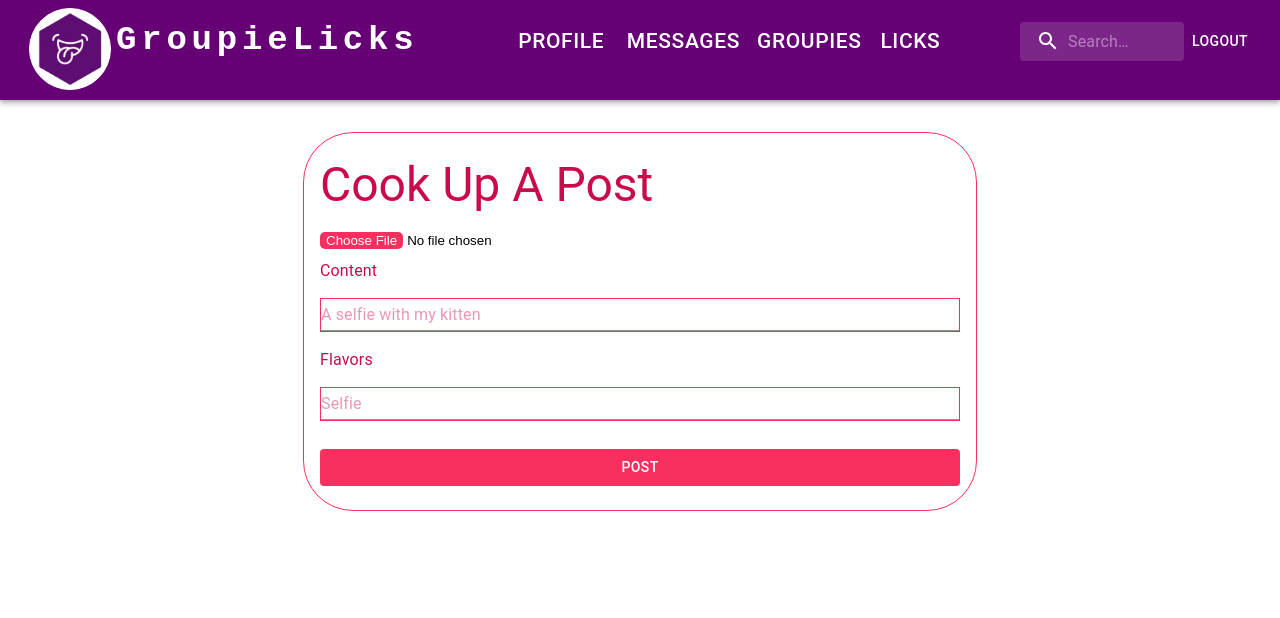
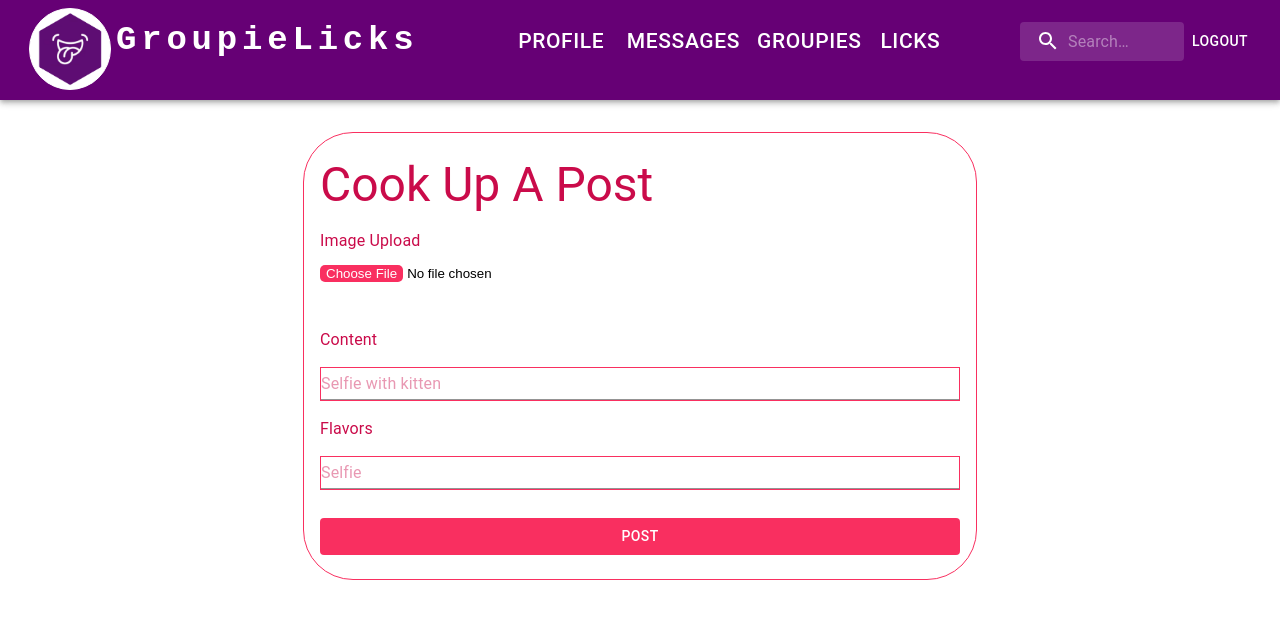
Before and after one commit to BoydBLever/Glick, a React (Create React App) app in the folder client/: page /1/newpost in a window 1280 px wide. Shown: the top 618 px of the page. Built offline with nearby package versions, Linux system fonts and the light colour scheme.

Commit message:
02.01.23 11:15AM

```diff
--- a/client/src/components/NewPost.js
+++ b/client/src/components/NewPost.js
@@ -5,7 +5,7 @@ import FormLabel from '@mui/material/FormLabel';
 import Typography from '@mui/material/Typography';
 import Button from '@mui/material/Button';
 import { Input } from '@mui/material';
-import { useState } from 'react';
+import { useState, useEffect } from 'react';
 import axios from 'axios';
 import { Navigate, useNavigate } from 'react-router-dom';
 import FileBase64 from 'react-file-base64';
@@ -30,6 +30,31 @@ const buttonSX = {
 }
 
 const NewPost = (props) => {
+
+        const [selectedFile, setSelectedFile] = useState()
+        const [preview, setPreview] = useState()
+
+        // create a preview as a side effect, whenever selected file is changed
+        useEffect(() => {
+            if (!selectedFile) {
+                setPreview(undefined)
+                return
+            }
+
+            const objectUrl = URL.createObjectURL(selectedFile)
+            setPreview(objectUrl)
+
+            return () => URL.revokeObjectURL(objectUrl)
+        }, [selectedFile])
+
+        const onSelectFile = e => {
+            if (!e.target.files || e.target.files.length === 0) {
+                setSelectedFile(undefined)
+                return
+            }
+
+            setSelectedFile(e.target.files[0])
+        }
 
     const [formData, setFormData] = useState({
         content: "",
@@ -98,13 +123,19 @@ const NewPost = (props) => {
                         )
                     }
                     <FormControl>
-                        <div className = {base64Style.inputfile} >
+                        <FormLabel sx={{ color: '#CA0B4A' }}>Image Upload</FormLabel>
+                        <div className={base64Style.inputfile} >
                             <FileBase64
                                 type='file'
                                 multiple={false}
-                                onDone={({ base64 }) => setImg({ img: base64 })} />
+                                onDone={({ base64 }) => setImg({img: base64})} />
                         </div>
-
+            <div>
+                 {/* <input type='file' onChange={onSelectFile} /> */}
+                <img src={img.img} />
+            </div>
+                    </FormControl>
+                    <FormControl>
                         <FormLabel sx={{ color: '#CA0B4A' }}>Content</FormLabel>
                         <Input
                             sx={inputSX}
@@ -112,7 +143,7 @@ const NewPost = (props) => {
                             onChange={onChangeHandler}
                             name="content"
                             type="content"
-                            placeholder="A selfie with my kitten"
+                            placeholder="Selfie with kitten"
                         />
                     </FormControl>
                     <FormControl>
--- a/client/src/components/main.module.css
+++ b/client/src/components/main.module.css
@@ -7,4 +7,5 @@
 
 .inputfile {
     padding-bottom: 10px;
+    padding-top: 10px;
 }
```
